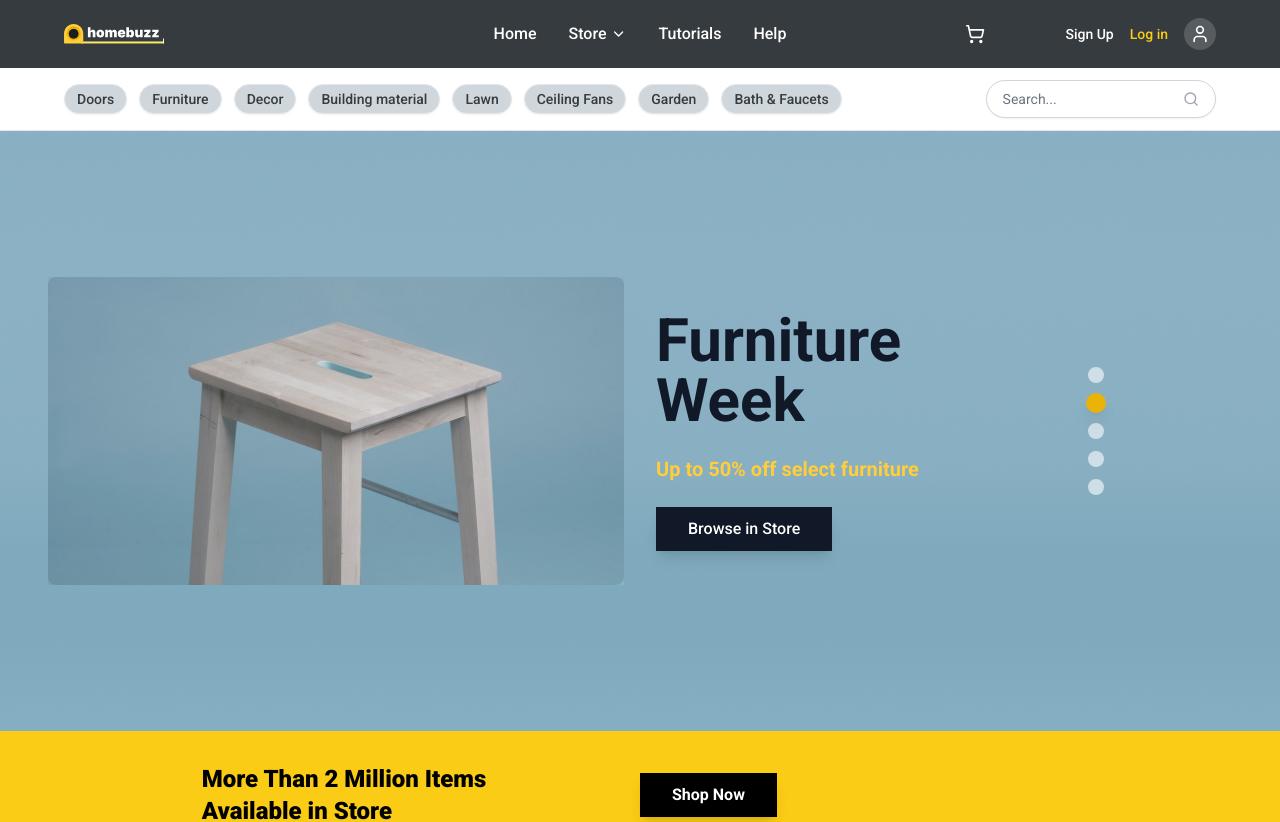
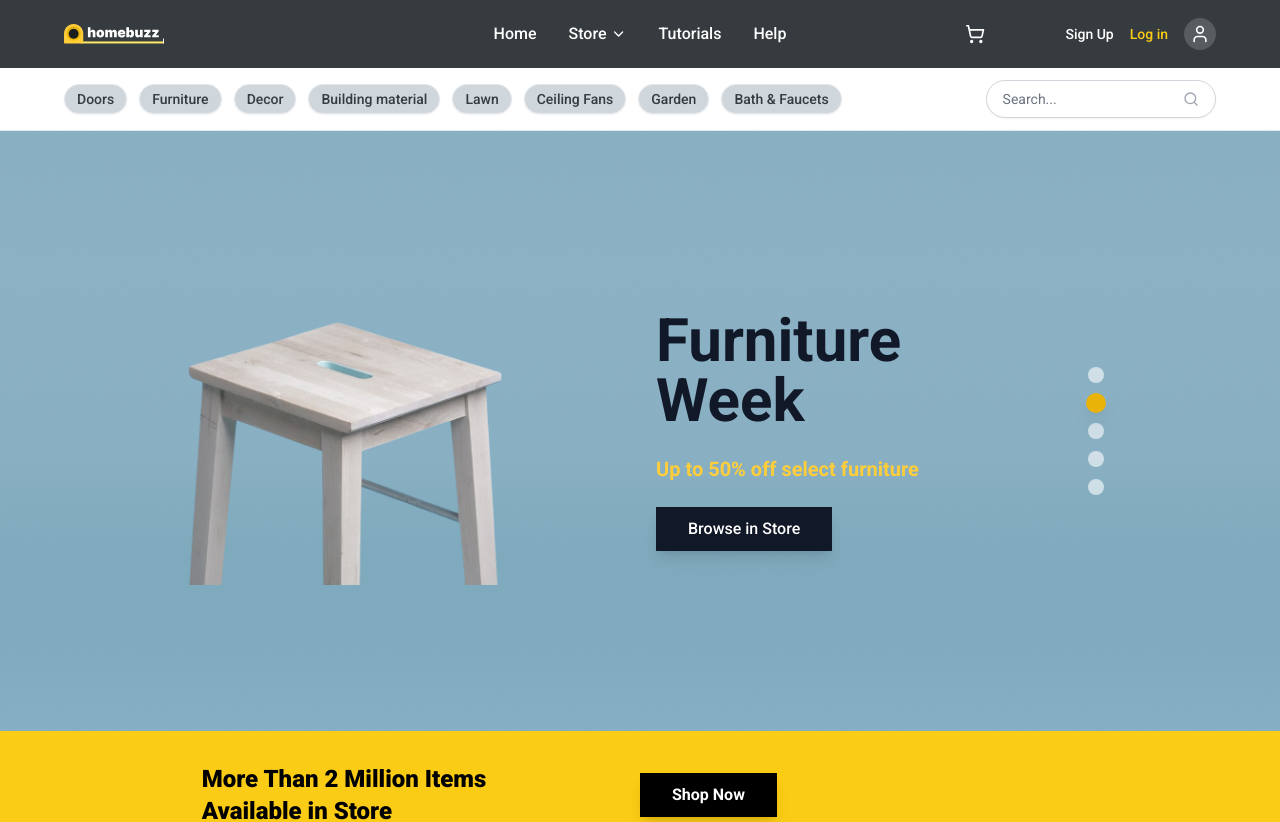
Before and after one commit to haminawaz/homebuzz, a Next.js app: page / in a window 1280 px wide. Shown: the top 822 px of the page. Built offline with nearby package versions, Linux system fonts and the light colour scheme.

Commit message:
HB - Fixed slider image

```diff
--- a/components/HeroSlider.tsx
+++ b/components/HeroSlider.tsx
@@ -9,35 +9,35 @@ const slides = [
     id: 1,
     title: "Furniture Week",
     subtitle: "Up to 50% off select furniture",
-    image: "/slider/one.svg",
+    image: "/slider/one.png",
     buttonText: "Browse in Store",
   },
   {
     id: 2,
     title: "Furniture Week",
     subtitle: "Up to 50% off select furniture",
-    image: "/slider/one.svg",
+    image: "/slider/one.png",
     buttonText: "Browse in Store",
   },
   {
     id: 3,
     title: "Furniture Week",
     subtitle: "Up to 50% off select furniture",
-    image: "/slider/one.svg",
+    image: "/slider/one.png",
     buttonText: "Browse in Store",
   },
   {
     id: 4,
     title: "Furniture Week",
     subtitle: "Up to 50% off select furniture",
-    image: "/slider/one.svg",
+    image: "/slider/one.png",
     buttonText: "Browse in Store",
   },
   {
     id: 5,
     title: "Furniture Week",
     subtitle: "Up to 50% off select furniture",
-    image: "/slider/one.svg",
+    image: "/slider/one.png",
     buttonText: "Browse in Store",
   },
 ];
@@ -102,7 +102,7 @@ const HeroSlider = () => {
                       height={1200}
                       priority
                     />
-                    <div className="absolute inset-0 bg-black bg-opacity-10 rounded-lg"></div>
+                    <div className="absolute inset-0 rounded-lg"></div>
                   </div>
                 </div>
               </div>
```
Also changed, not shown: public/slider/one.png (added), public/slider/one.svg (deleted).
